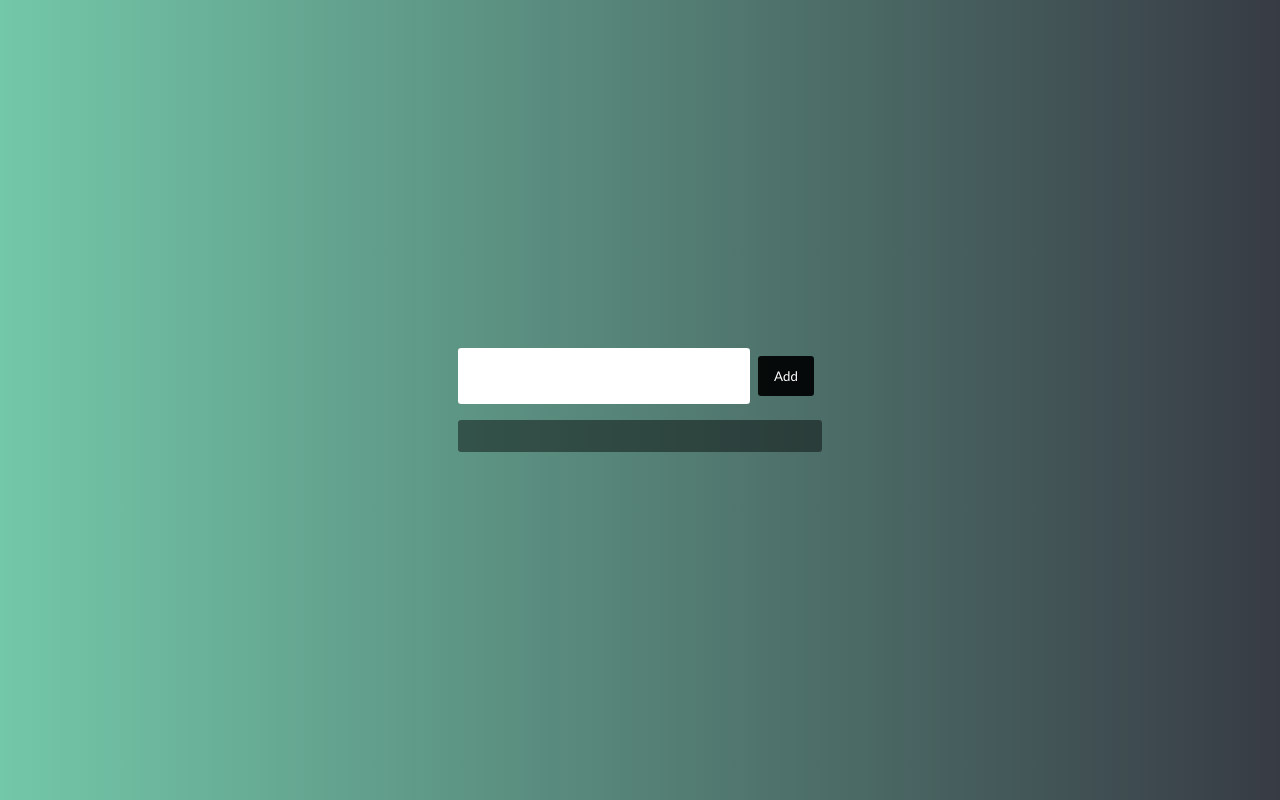
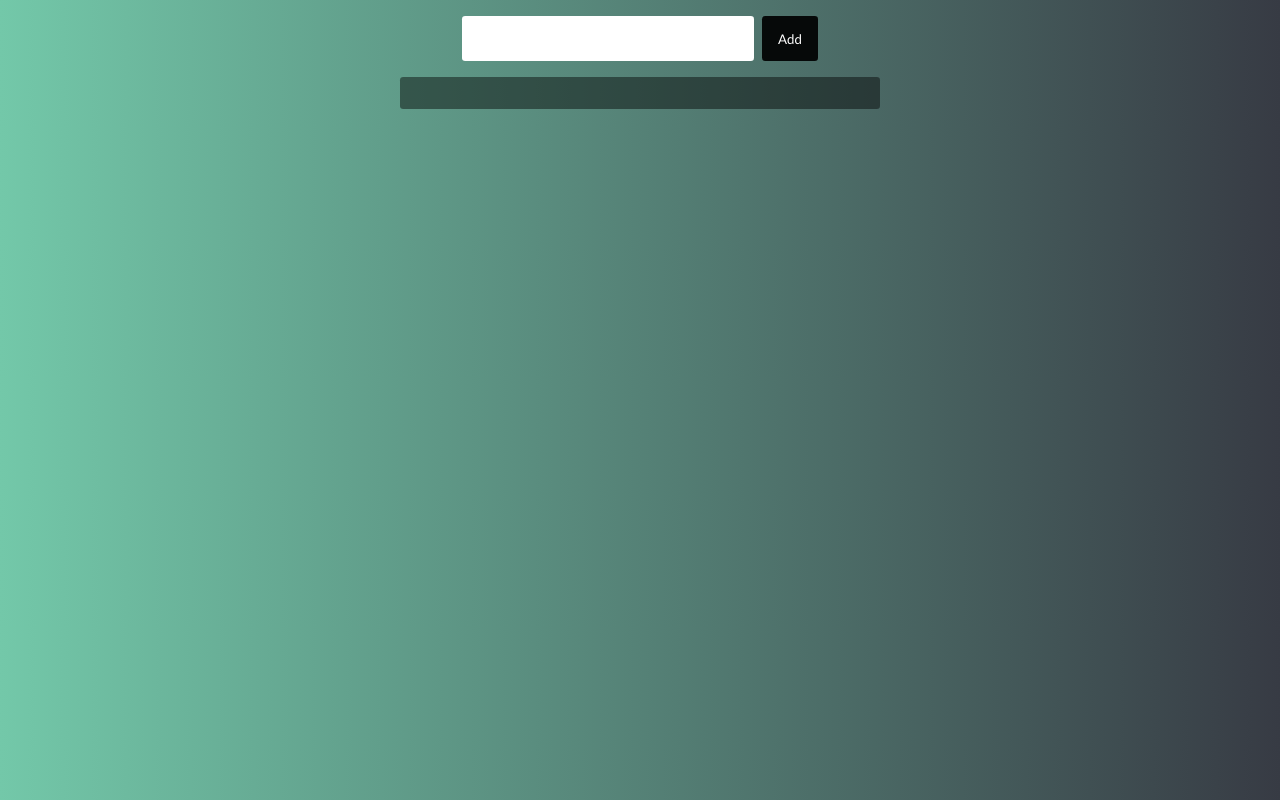
Before and after one commit to gillescj/to-do-list, a React (Create React App) app: page / in a window 1280 px wide. Built offline with nearby package versions, Linux system fonts and the light colour scheme.

Commit message:
fixed x-overflow for smaller screens, reversed list order

```diff
--- a/src/components/App.js
+++ b/src/components/App.js
@@ -11,7 +11,7 @@ class App extends React.Component {
         if (!taskTerm) return;
         if (this.state.tasks.find(el => el.name === taskTerm)) return;
         this.setState({
-            tasks: [...this.state.tasks, { name: taskTerm, complete: false }]
+            tasks: [{ name: taskTerm, complete: false }, ...this.state.tasks]
         });
     };
 
--- a/src/components/TaskItem.js
+++ b/src/components/TaskItem.js
@@ -1,5 +1,5 @@
 import '../styles/TaskItem.scss';
-import { ReactComponent as Logo } from '../assets/trash-bin.svg';
+import { ReactComponent as TrashLogo } from '../assets/trash-bin.svg';
 
 import React from 'react';
 
@@ -14,7 +14,7 @@ const TaskItem = ({ task, onDeleteItemClick, onTaskItemClick }) => {
             >
                 {task.name}
             </div>
-            <Logo onClick={() => onDeleteItemClick(task.name)} title="delete icon" />
+            <TrashLogo onClick={() => onDeleteItemClick(task.name)} title="delete icon" />
         </div>
     );
 };
--- a/src/styles/AddTaskBar.scss
+++ b/src/styles/AddTaskBar.scss
@@ -1,6 +1,7 @@
 .add-task-bar {
     display: grid;
-    grid-template-columns: auto auto;
+    grid-gap: 0.5rem;
+    grid-template-columns: minmax(5rem, auto) auto;
     input {
         font-size: 1.5rem;
         padding: 0.5rem;
@@ -12,7 +13,6 @@
         background: rgba(0, 0, 0, 0.918);
         padding: 0.75rem 1rem;
         border-radius: 0.2rem;
-        margin: 0.5rem;
         color: white;
         cursor: pointer;
         &:hover {
--- a/src/styles/App.scss
+++ b/src/styles/App.scss
@@ -1,10 +1,9 @@
 .container {
     display: grid;
     grid-gap: 1rem;
+    grid-template-columns: minmax(auto, 30rem);
     justify-content: center;
     justify-items: center;
-    align-content: center;
     margin: auto;
-    height: 100vh;
-    max-width: 30rem;
+    padding: 1rem;
 }
--- a/src/styles/TaskList.scss
+++ b/src/styles/TaskList.scss
@@ -3,5 +3,6 @@
     padding: 1rem;
     border-radius: 0.2rem;
     font-size: 1.5rem;
+    margin: 0 1rem;
     width: 100%;
 }
```
Also changed, not shown: 12 other files (tests, documents, lock files or other folders).
